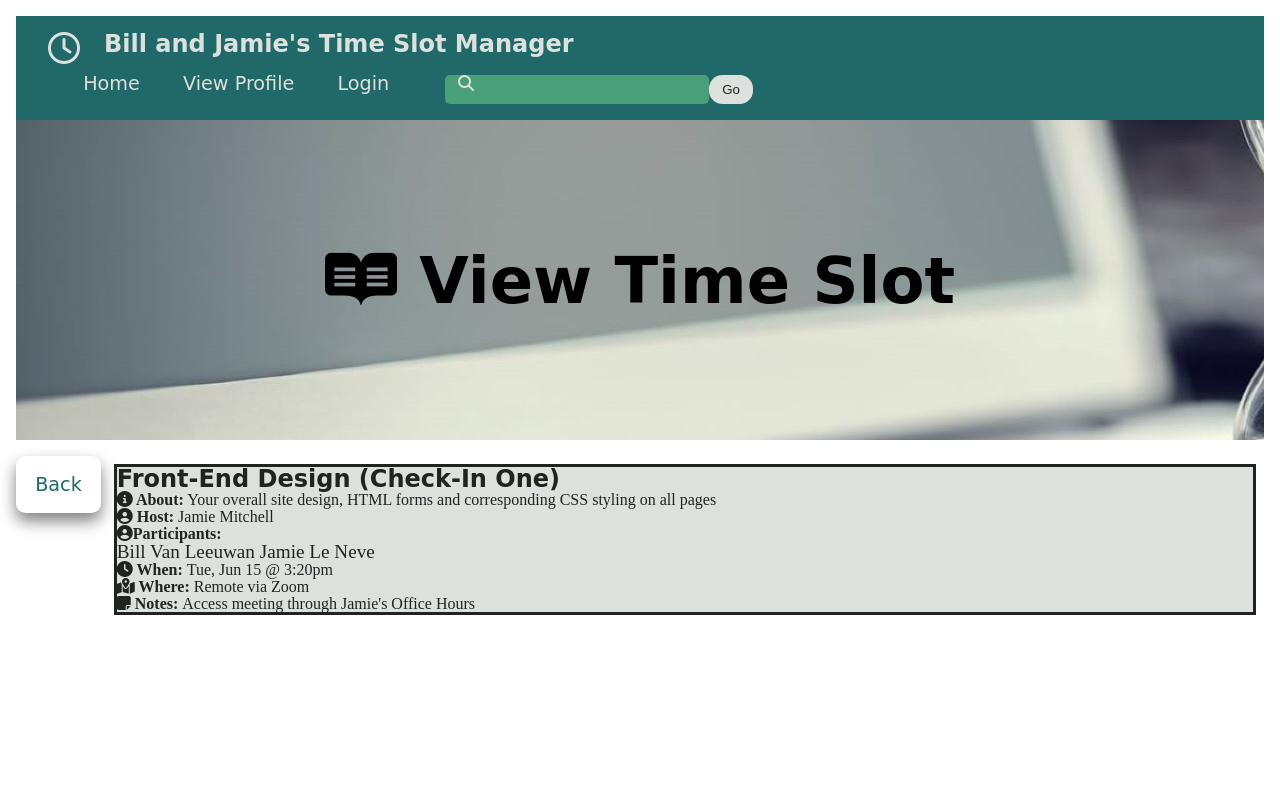
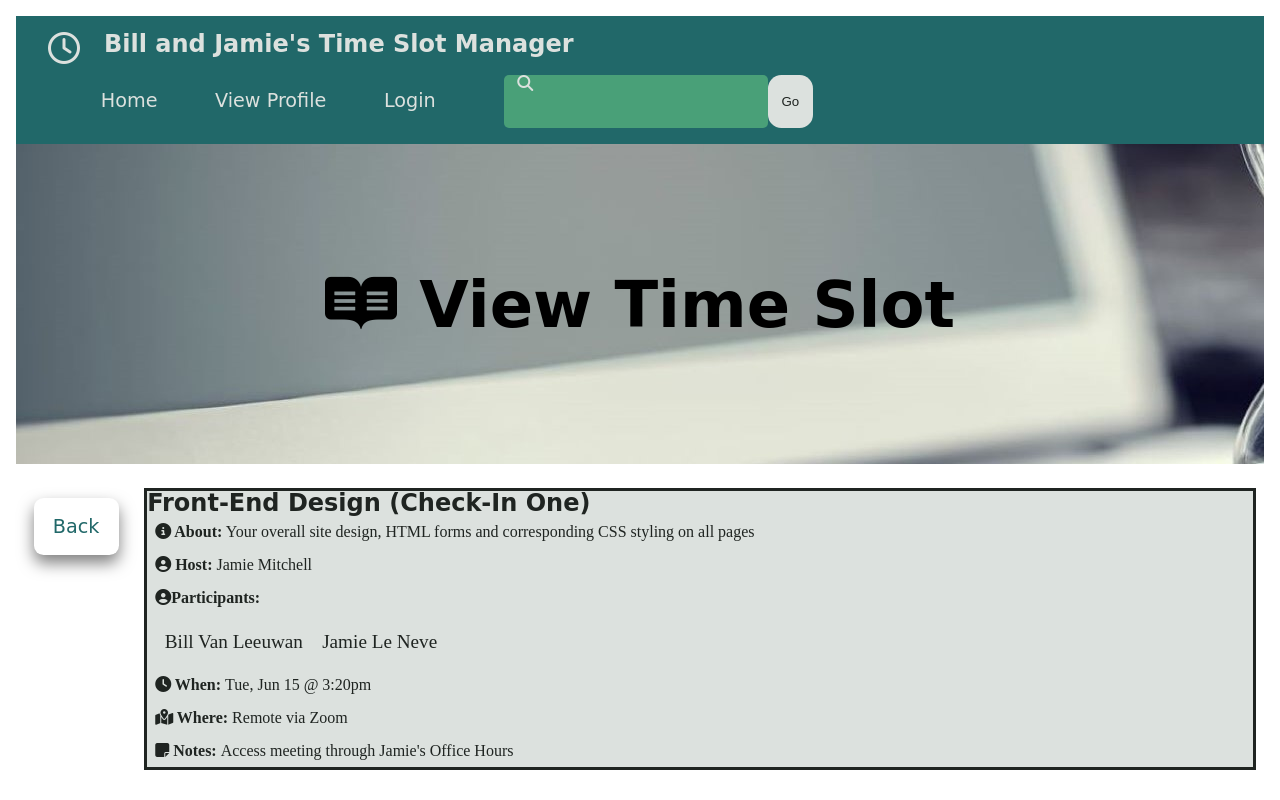
Before and after one commit to 3420Final/Project, a PHP site: page /viewTimeSlot.php in a window 1280 px wide. Run offline with PHP 8.4, Linux system fonts and the light colour scheme; some libraries are stand-ins or nearby versions; some web fonts are replaced.

Commit message:
Added time slots to master

```diff
--- a/styles/master.css
+++ b/styles/master.css
@@ -495,3 +495,8 @@ section#loginbox > div > div > form div button{
 section#loginbox > div > div > form div button:hover{
     background-color: #85b98a;
 }
+
+/*time slots**********************************************/
+#timeSlot p, #timeSlot ul, #timeSlot li{
+    margin: .5em;
+}
```
